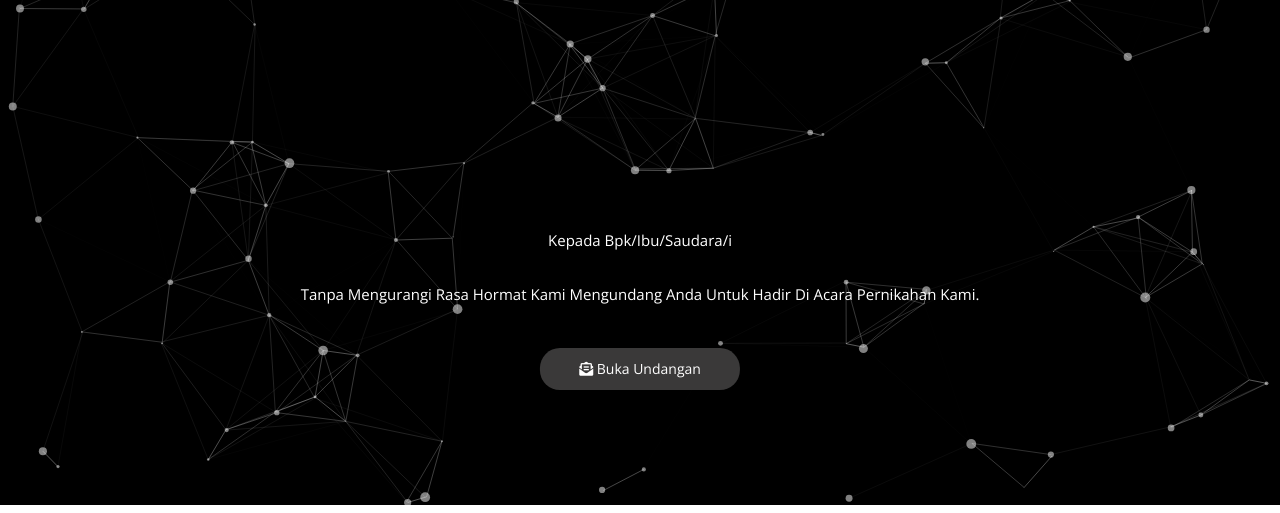
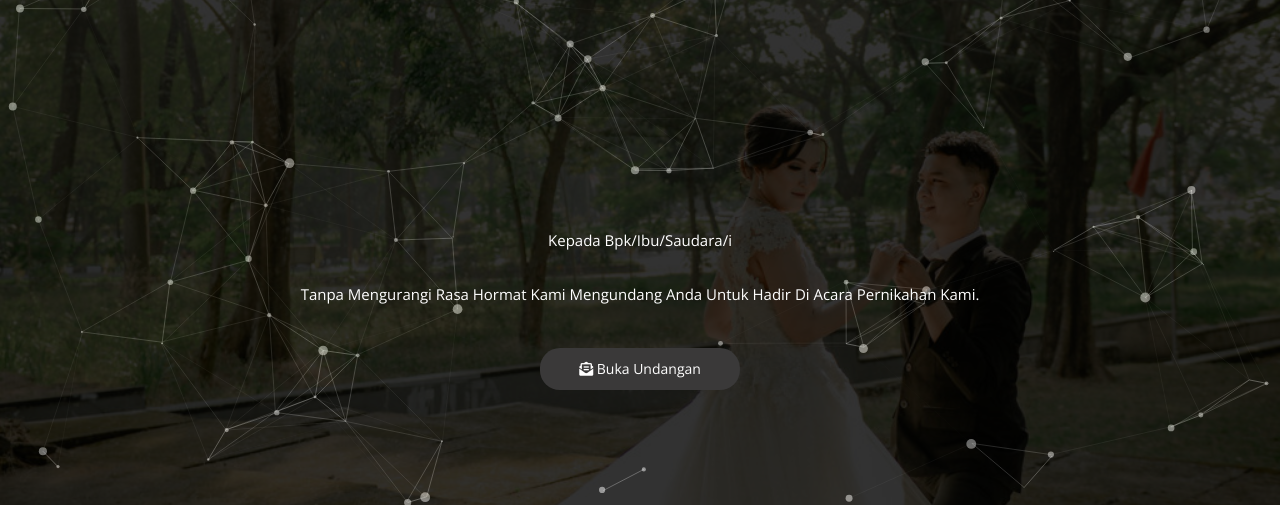
Before and after one commit to berthutapea/Project-Weeding, a plain HTML site: page index.html in a window 1280 px wide. Shown: the part 295-808 px from the top of the page. Drawn offline with nearby package versions, Linux system fonts and the light colour scheme; the site is published under a folder, as on GitHub Pages, so addresses that start at the root find nothing; no server answers; files whose address does not match are found by name; a web font is replaced by a local one.

Commit message:
Menambahkan Gambar

```diff
--- a/css/style.css
+++ b/css/style.css
@@ -320,9 +320,11 @@ button:focus {
 }
 
 .modal-buka {
-	background-image: url("/images/buka.jpg");
-	/* position: relative; */
+	/* background-image: url("/images/buka.jpg"); */
+	/* position: absolute; */
+	object-fit: cover;
 	height: 100%;
+	width: 100%;
 	background-position: center;
 	background-repeat: no-repeat;
 	background-size: cover;
--- a/index.html
+++ b/index.html
@@ -47,7 +47,7 @@
 	<!-- Start Undangan -->
 	<div id="splashscreen">
 		<div id="particles-js"></div>
-		<div class="modal-buka"></div>
+		<img class="modal-buka" src="images/buka.jpg" alt="">
 		<div class="open-undangan">
 			<h3 data-aos="zoom-in" data-aos-duration="2500">The Wedding Of</h3>
 			<div class="title-box-buka">
```
